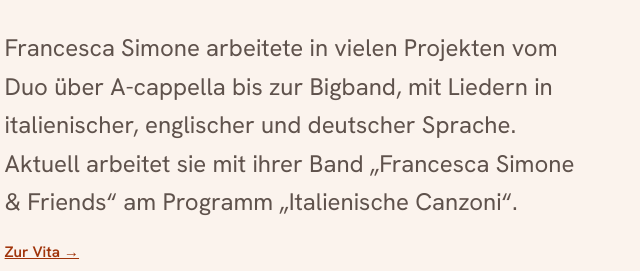
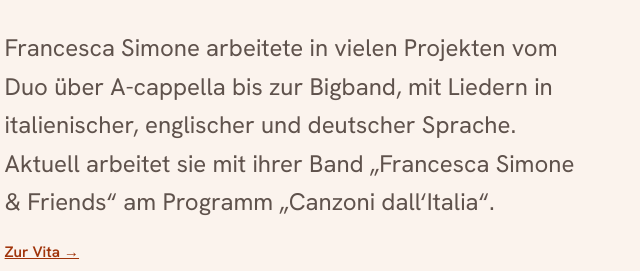
Before and after one commit to Laur1n/LandingPage, an Astro site: page / in a window 1280 px wide. Shown: the part 1257-1528 px from the top of the page, 593-1233 px from the left. Built offline with nearby package versions, Linux system fonts and the light colour scheme; Astro itself is replaced by a stand-in of ours.

Commit message:
Update Vita "biography" - Francesca Simone <francesca-simone@onlinehome.de> via DecapBridge

```diff
--- a/src/content/biography/de/index.md
+++ b/src/content/biography/de/index.md
@@ -10,7 +10,7 @@ teaser: >-
   Francesca Simone arbeitete in vielen Projekten vom Duo über A-cappella bis zur
   Bigband, mit  Liedern in italienischer, englischer und deutscher Sprache.
 
-  Aktuell arbeitet sie mit ihrer Band „Francesca Simone & Friends“ am Programm „Italienische Canzoni“.
+  Aktuell arbeitet sie mit ihrer Band „Francesca Simone & Friends“ am Programm „Canzoni dall‘Italia“.
 pullQuote: Musik darf erinnern, verführen, trösten — und manchmal einfach nach
   einem Abend in Italien klingen.
 ---
```
